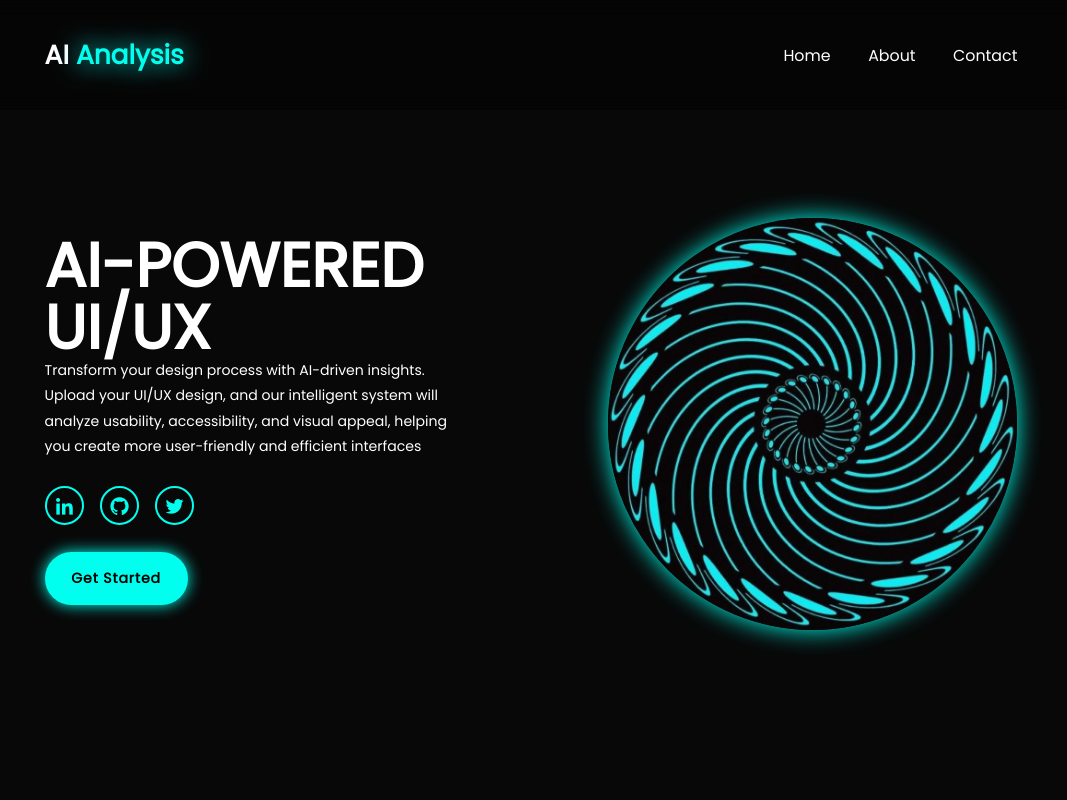
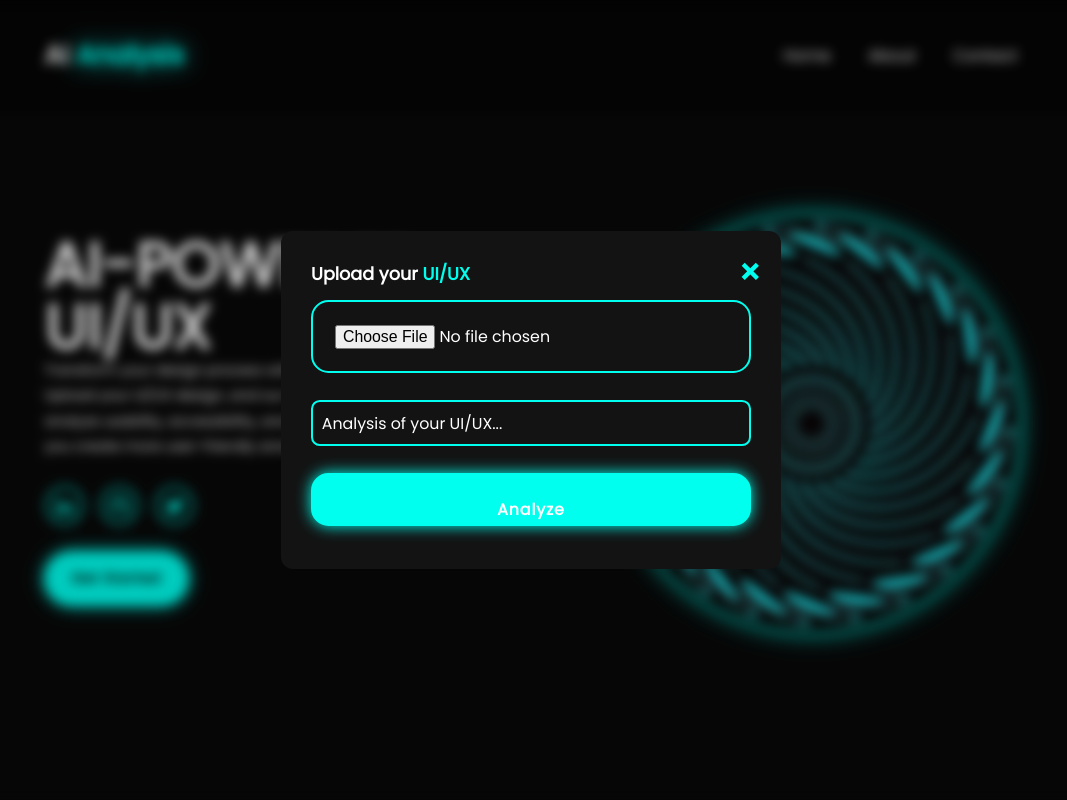
Before and after one commit to AsmaAlghamdi1/AI-analysis, a plain HTML site: page frontend/index.html in a window 1280 px wide. Both pictures are taken after a click on the button "Get Started". Shown: the top 800 px of the page, without its empty margins (109-1176 px from the left). Drawn offline with nearby package versions, Linux system fonts and the light colour scheme.

Commit message:
Edit index.html , script.js

```diff
--- a/frontend/CSS/styles.css
+++ b/frontend/CSS/styles.css
@@ -69,6 +69,7 @@
     font-size: 3.6rem;
     color:var(--main-color);
     display: none;
+    cursor: pointer;
  }
 
 section{
@@ -385,7 +386,7 @@ span{
 
 }
 
-.analysis-section{
+/* .analysis-section{
     display: flex;
     justify-content: center;
     align-items: center;
@@ -393,15 +394,42 @@ span{
     margin-top: 20px;
     backdrop-filter: blur(6px);
     display: none;
+} */
+ /* فورم التحليل داخل طبقة مغبشة */
+.blur-background {
+    position: fixed;
+    top: 0;
+    left: 0;
+    width: 100%;
+    height: 100%;
+    backdrop-filter: blur(6px);
+    background-color: rgba(0, 0, 0, 0.2);
+    z-index: 999;
+    display: none;
+    justify-content: center;
+    align-items: center;
 }
-.analysis-section form{
+
+.analysis-section {
+    z-index: 1000;
+}
+
+.analysis-section form {
+    position: relative;
+    background: var(--second-bg-color);
+    padding: 30px;
+    border-radius: 12px;
+    box-shadow: 0px 4px 10px rgba(0, 0, 0, 0.1);
+    width: 500px;
+}
+/* .analysis-section form{
     background: var(--second-bg-color);
     padding: 30px;
     border-radius: 12px;
     box-shadow: 0px 4px 10px rgba(0, 0, 0, 0.1);
     width: 500px;
 
-}
+} */
 .analysis-section input{
     width: 100%;
    padding: 2.5rem;
@@ -425,3 +453,13 @@ span{
 .analysis-section h1{
     align-content: center;
 }
+
+.close-btn{
+    position: absolute;
+    top: 15px;
+    right: 20px;
+    font-size: 4rem;
+    cursor: pointer;
+    font-weight: bold;
+    z-index: 1001;
+}
--- a/frontend/JS/script.js
+++ b/frontend/JS/script.js
@@ -2,9 +2,12 @@ let menuIcon=document.querySelector("#menu-icon");
 let navbar = document.querySelector(".navbar");
 let sections = document.querySelectorAll("section");
 let navLink = document.querySelectorAll("header nav a");
-document.getElementById('start').addEventListener('click',()=>{
-    document.querySelector('.analysis-section').style.display='flex'
-});
+// document.getElementById('start').addEventListener('click',()=>{
+//     document.getElementById('blurBg').style.display='flex'
+// });
+// document.getElementById('close-btn').addEventListener('click',()=>{
+//     document.getElementById('blurBg').style.display='none'
+// });
 
 window.onscroll = () => {
     sections.forEach(sec =>{
@@ -27,3 +30,10 @@ menuIcon.onclick = () =>{
     menuIcon.classList.toggle("bx-x");
     navbar.classList.toggle("active");
 }
+
+document.getElementById('start').addEventListener('click',()=>{
+    document.getElementById('blurBg').style.display='flex'
+});
+document.getElementById('close-btn').addEventListener('click',()=>{
+    document.getElementById('blurBg').style.display='none'
+});
--- a/frontend/index.html
+++ b/frontend/index.html
@@ -11,7 +11,19 @@
         rel="stylesheet">
 </head>
 <body>
-
+<div class="blur-background" id="blurBg" style="display: none;">
+    <div class="analysis-section" id="analysis-section">
+        <form action="analysis" method="post">
+            <span id="close-btn" class="close-btn">&times;</span>
+            <h1>Upload your <span>UI/UX</span></h1>
+            <input type="file" required>
+            <div>
+                <p class="analysis-UI">Analysis of your UI/UX...</p>
+            </div>
+            <input type="submit" value="Analyze" id="btn" class="btn">
+        </form>
+    </div>
+</div>
     <header class="header">
          <a href="index.html" class="logo">AI
             <span>Analysis</span></a>
@@ -19,7 +31,7 @@
          <nav class="navbar">
             <a href="#" class="active">Home</a>
             <a href="about.html">About</a>
-            <a href="#contact">Contact</a>
+            <a href="contact.html">Contact</a>
             <!-- <a href="#" class="login">Log in</a>
             <a href="#" class="signup">Sign up</a>       -->
         </nav>
@@ -51,7 +63,7 @@
     </div>
    </section>
 
-<div class="analysis-section" id="analysis-section">
+<!-- <div class="analysis-section" id="analysis-section">
     <form action="analysis" method="post">
         <h1>Upload your <span>UI/UX</span></h1>
         <input type="file" placeholder="Please select your image of your UI/UX" required>
@@ -60,7 +72,7 @@
         </div>
         <input type="submit" value="Analize" id="btn" class="btn">
     </form>
-</div>
+</div> -->
 
 <script src="../frontend/JS/script.js"></script>
 </body>
```
